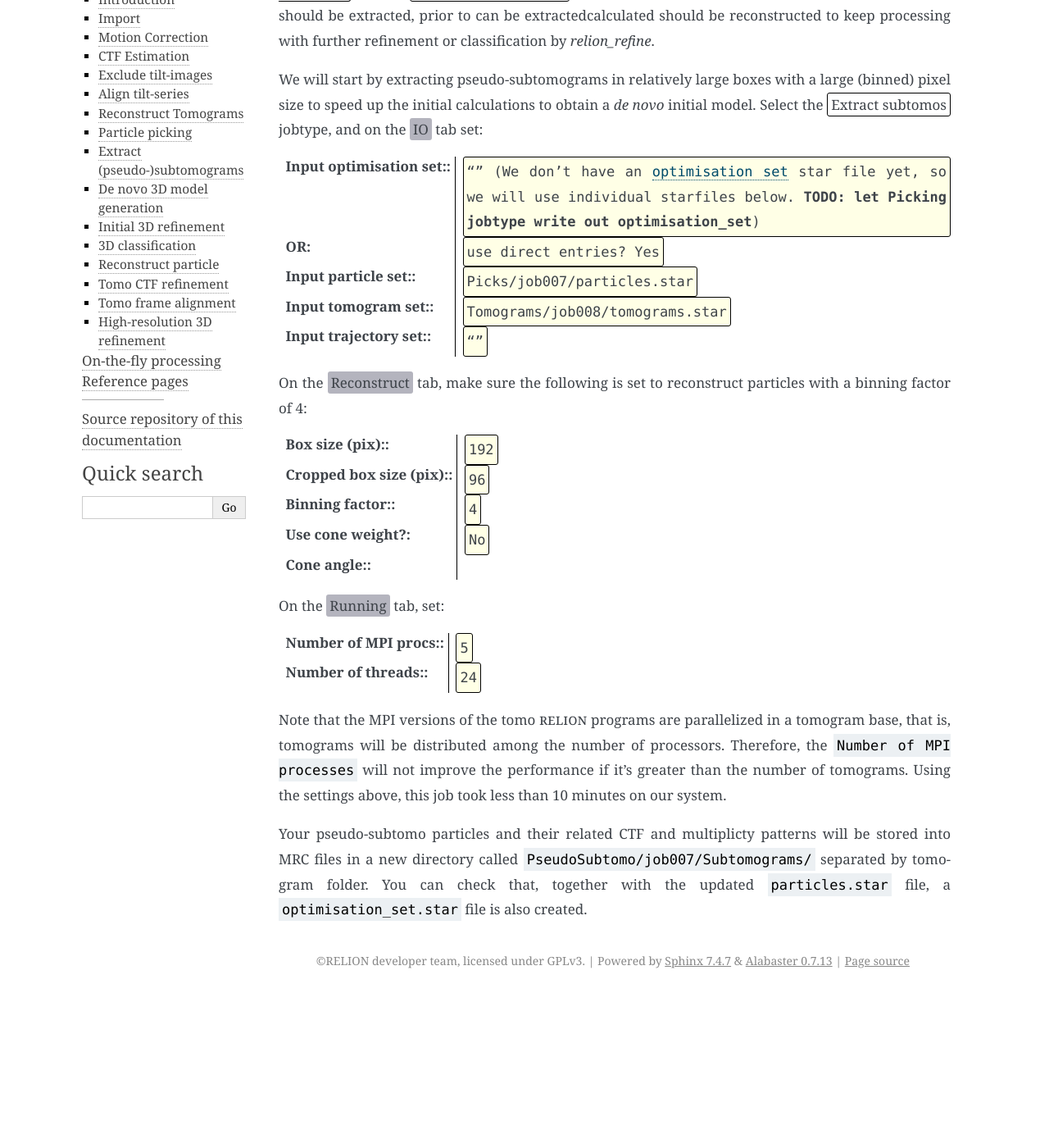
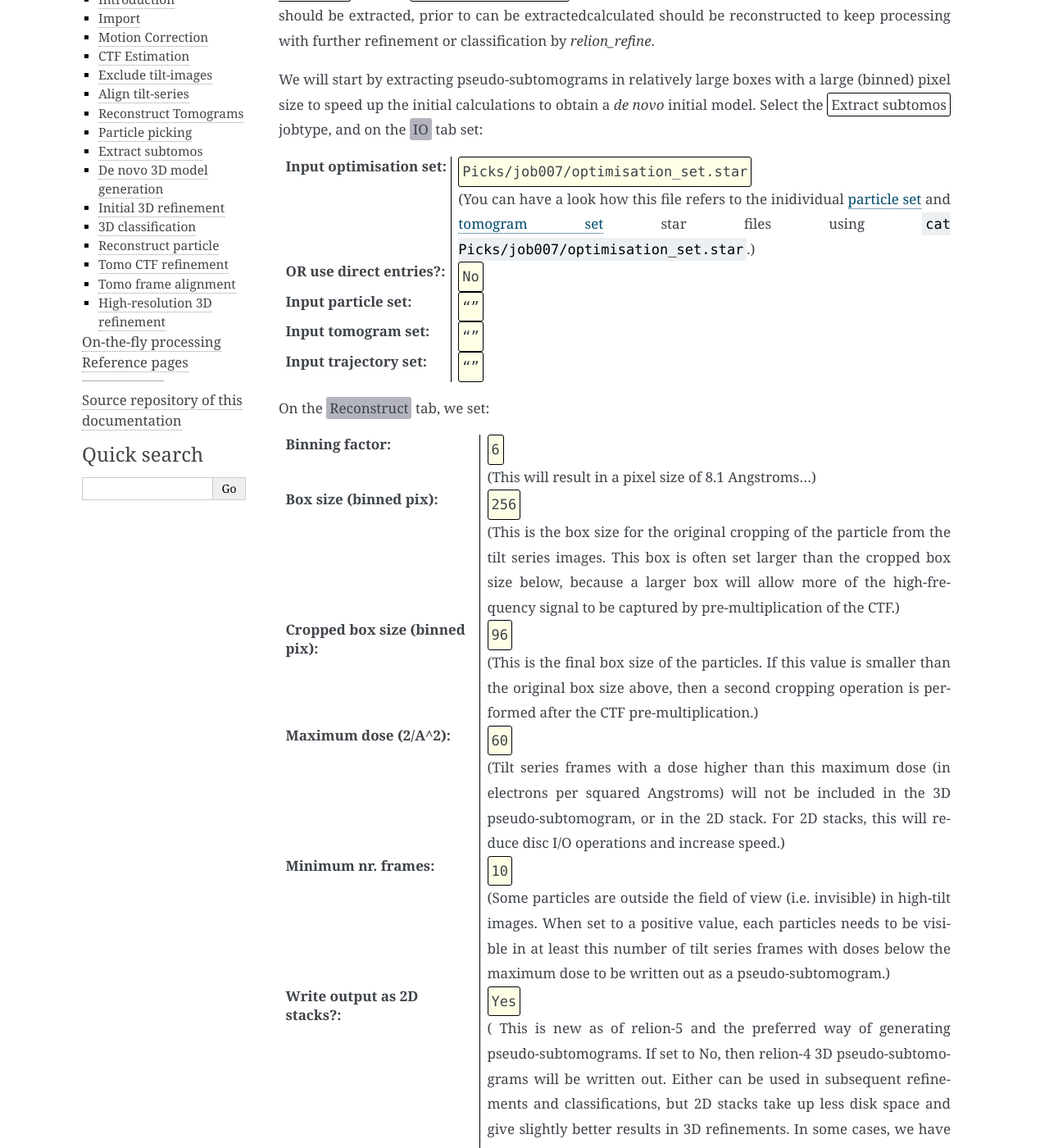
Before and after one commit to 3dem/relion-documents, a Sphinx documentation site: the page built from source/STA_tutorial/MakePseudosubtomos.rst, in a window 1280 px wide and 1400 px high, scrolled down 422 px. Shown: the whole window at 82% size. Built offline with Sphinx 7.4.7, drawn with Linux system fonts in a browser that asks for light colours; before the commit the page ends 1633 px from its top, so only the background shows below that; some of the changed text lies outside the part shown.

Commit message:
started editing rest of tutorial for relion5

```diff
--- a/source/STA_tutorial/InitialModel.rst
+++ b/source/STA_tutorial/InitialModel.rst
@@ -2,6 +2,8 @@
 
 De novo 3D model generation
 ===============================
+
+**Changes have been made for relion-5 up to this point; Please bear with us, as we modify the rest of the tutorial for relion-5!**
 
 |RELION|-4.0 uses a gradient-driven algorithm to generate a *de novo* :jobtype:`3D initial model` from the pseudo-subtomograms.
 As of release 4.0, this algorithm is different from the SGD algorithm in the CryoSPARC program :cite:`punjani_cryosparc:_2017`.
--- a/source/STA_tutorial/MakePseudosubtomos.rst
+++ b/source/STA_tutorial/MakePseudosubtomos.rst
@@ -1,7 +1,7 @@
 .. _sec_sta_makepseudosubtomo:
 
-Extract (pseudo-)subtomograms
-=============================
+Extract subtomos
+================
 
 Now that we have 3D particle coordinates, we can extract the relevant cropped areas of the tilt series images for each individual particle and save them as CTF-premultiplied extracted 2D image stacks (or as 3D volumes, where Fourier slices of the 2D images are combined in 3D) on the disk for further processing using the `relion_refine` program. As these are not really boxed out of a 3D tomogram, we call these particles pseudo-subtomograms.
 
@@ -10,32 +10,58 @@ Pseudo-subtomogram particles are described by a **[TODO: edit these data types!!
 We will start by extracting pseudo-subtomograms in relatively large boxes with a large (binned) pixel size to speed up the initial calculations to obtain a *de novo* initial model. Select the :jobtype:`Extract subtomos` jobtype, and on the :guitab:`IO` tab set:
 
 
-:Input optimisation set:: ""
-    (We don't have an |optimisation_set| star file yet, so we will use individual starfiles below. **TODO: let Picking jobtype write out optimisation_set**)
-:OR: use direct entries? Yes
-:Input particle set:: Picks/job007/particles.star
-:Input tomogram set:: Tomograms/job008/tomograms.star
-:Input trajectory set:: ""
+:Input optimisation set: Picks/job007/optimisation_set.star
 
-On the :guitab:`Reconstruct` tab, make sure the following is set to reconstruct particles with a binning factor of 4:
+    (You can have a look how this file refers to the inidividual |particle_set| and |tomogram_set| star files using ``cat Picks/job007/optimisation_set.star``.)
 
-:Box size (pix):: 192
-:Cropped box size (pix):: 96
-:Binning factor:: 4
+:OR use direct entries?: No
 
-:Use cone weight?: No
-:Cone angle:: \
+:Input particle set: ""
 
-On the :guitab:`Running` tab, set:
+:Input tomogram set: ""
 
-:Number of MPI procs:: 5
-:Number of threads:: 24
+:Input trajectory set: ""
 
-Note that the MPI versions of the tomo |RELION| programs are parallelized in a tomogram base, that is, tomograms will be distributed among the number of processors.
-Therefore, the ``Number of MPI processes`` will not improve the performance if it's greater than the number of tomograms.
-Using the settings above, this job took less than 10 minutes on our system.
+On the :guitab:`Reconstruct` tab, we set:
 
-Your pseudo-subtomo particles and their related CTF and multiplicty patterns will be stored into MRC files in a new directory called ``PseudoSubtomo/job007/Subtomograms/`` separated by tomogram folder. You can check that, together with the updated ``particles.star`` file, a ``optimisation_set.star`` file is also created.
+:Binning factor: 6
+
+    (This will result in a pixel size of 8.1 Angstroms...)
+
+:Box size (binned pix): 256
+
+    (This is the box size for the original cropping of the particle from the tilt series images. This box is often set larger than the cropped box size below, because a larger box will allow more of the high-frequency signal to be captured by pre-multiplication of the CTF.)
+
+:Cropped box size (binned pix): 96
+
+    (This is the final box size of the particles. If this value is smaller than the original box size above, then a second cropping operation is performed after the CTF pre-multiplication.)
+
+:Maximum dose (2/A^2): 60
+
+	(Tilt series frames with a dose higher than this maximum dose (in electrons per squared Angstroms) will not be included in the 3D pseudo-subtomogram, or in the 2D stack. For 2D stacks, this will reduce disc I/O operations and increase speed.)
+
+:Minimum nr. frames: 10
+
+	(Some particles are outside the field of view (i.e. invisible) in high-tilt images. When set to a positive value, each particles needs to be visible in at least this number of tilt series frames with doses below the maximum dose to be written out as a pseudo-subtomogram.)
+
+:Write output as 2D stacks?: Yes
+
+    ( This is new as of relion-5 and the preferred way of generating pseudo-subtomograms. If set to No, then relion-4 3D pseudo-subtomograms will be written out. Either can be used in subsequent refinements and classifications, but 2D stacks take up less disk space and give slightly better results in 3D refinements. In some cases, we have noticed that 3D pseudo-subtomograms behave better in the VDAM algorithm of :jobtype:`3D initial reference` jobs, which is why one can still write in this format too.)
+
+:Write output in float16?: Yes
+
+	(This will save a factor of 2 in disk space.)
+
+On the :guitab:`Running` tab, we aim to saturate the processes on our 112-core CPU node by setting:
+
+:Number of MPI procs: 5
+:Number of threads: 24
+
+Note that the MPI versions of this program (and those of :jobtype:`Recopnstruct particle`, :jobtype:`CTF refinement` and :jobtype:`Bayesian polishing` are parallelized at the level of individual tomograms. Therefore, the ``Number of MPI processes`` should not exceed the number of tomograms.
+
+Using the settings above, this job took less than 2 minutes on our system.
+
+Your pseudo-subtomogram 2D stacks will be stored into MRC files in a new directory called ``Extract/job008/Subtomograms/TS_01/1_stack2d.mrc`` etc. The program will also write out an updated |particle_set| as ``Extract/job008/particles.star`` and a new |optimisation_set| as ``Extract/job008/optimisation_set.star``.
 
 
 
```
